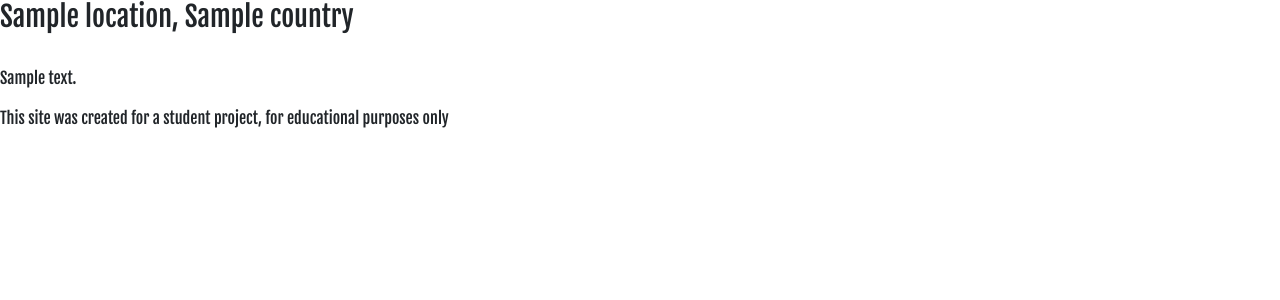
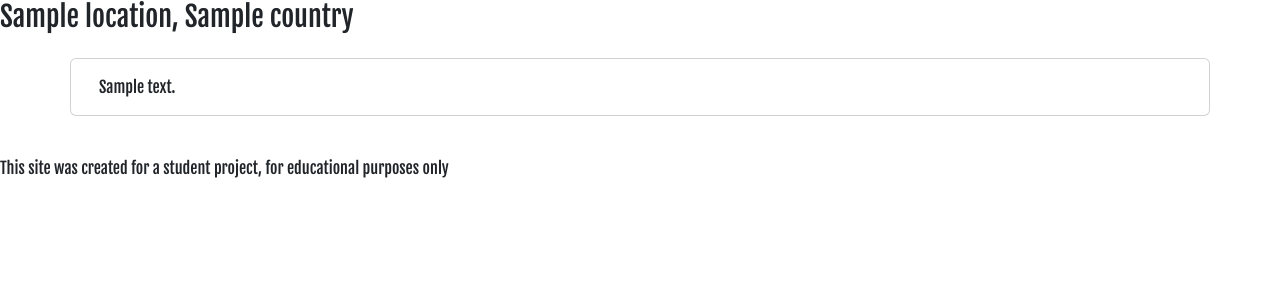
Before and after one commit to Cillian-G/neverending_guidebook, a Django app: a page that uses templates/location.html in a window 1280 px wide. Shown: the part 112-412 px from the top of the page. Run offline with Django 3.2, Linux system fonts and the light colour scheme; tables that the repository leaves empty hold one stand-in row (values such as "Sample post"); some libraries are stand-ins or nearby versions.

Commit message:
Add bootstrap card format to location content

```diff
--- a/templates/location.html
+++ b/templates/location.html
@@ -22,9 +22,15 @@
                 {% endif %}
             </form>
         {% endif %}
-
-        <img src="{{ location.image.url }}" alt="">
+    <div class="container">
+        <div class="row">
+            <div class="col card mb-4  mt-3 left  top">
+                <div class="card-body">
         <div>{{ location.content | safe }}</div>
+                </div>
+            </div>
+        </div>
+    </div>
     {% else %}
         <h4>Sorry, this content isn't available as a free preview. Please consider becomeing a patron of the site if you
             would like to see more.</h4>
```
